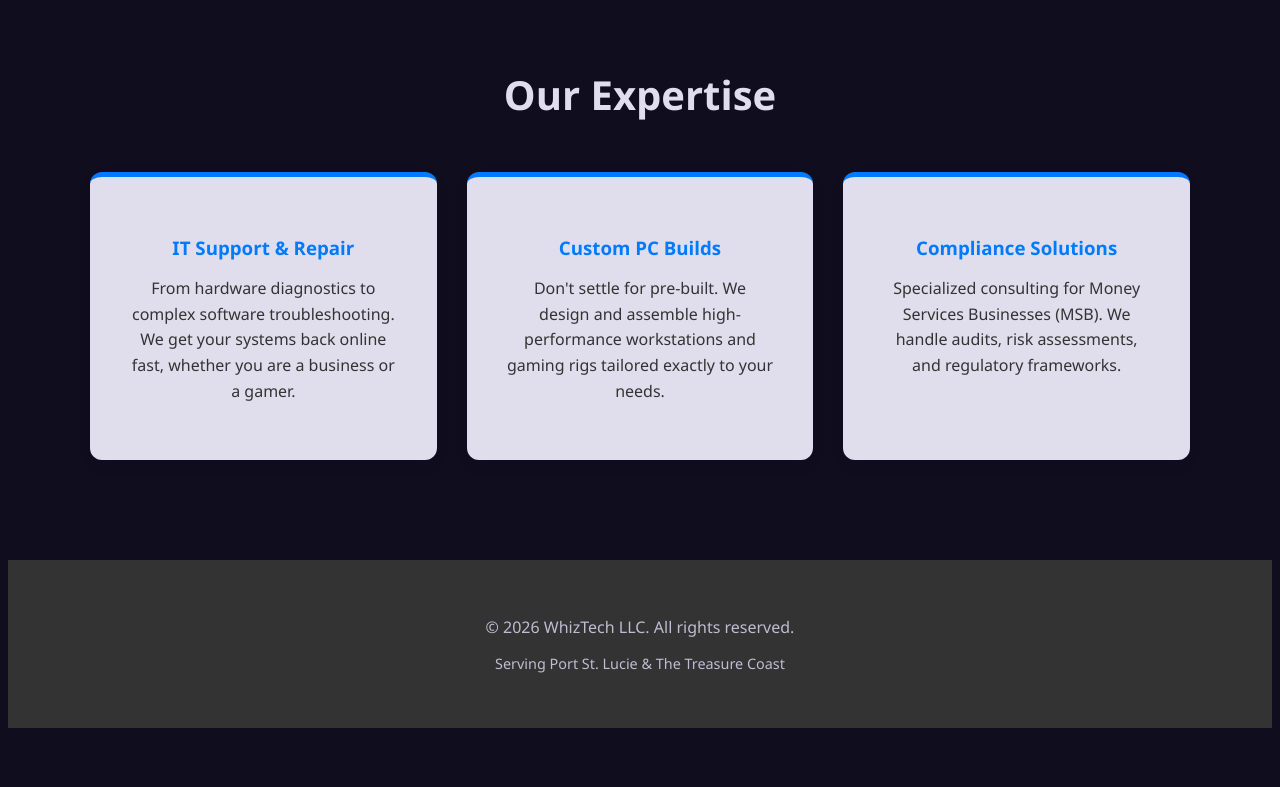
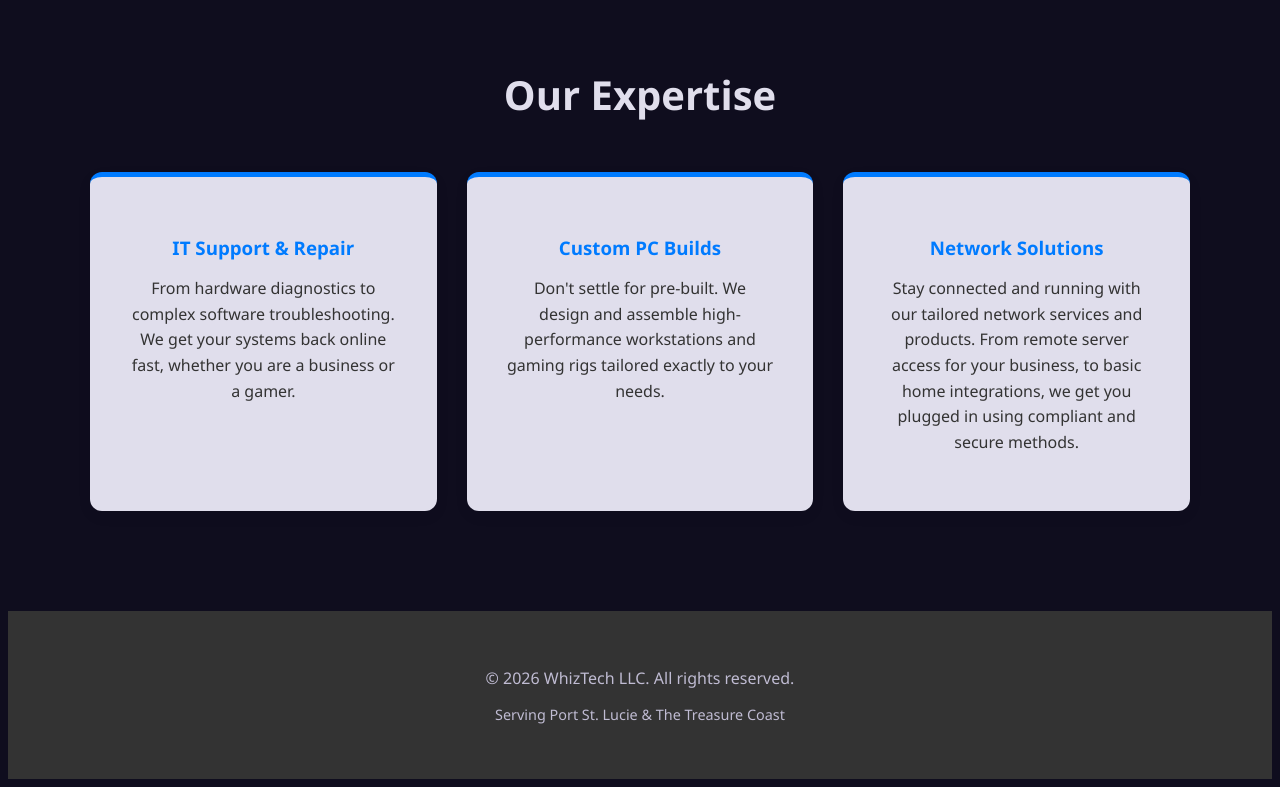
Before and after one commit to mcdanimal/whiztech-website, a Flask app: page / in a window 1280 px wide. Shown: the part 500-1287 px from the top of the page. Before the commit the page ends 1228 px from the top, so only its background shows below. Run offline with Flask 3, Linux system fonts and the light colour scheme; parts of the project's set-up code (start-up, migrations or seed data) failed here and were passed over.

Commit message:
Updated some page text

```diff
--- a/templates/public/index.html
+++ b/templates/public/index.html
@@ -36,8 +36,8 @@
             </div>
 
             <div class="service-card">
-                <h3>Compliance Solutions</h3>
-                <p>Specialized consulting for Money Services Businesses (MSB). We handle audits, risk assessments, and regulatory frameworks.</p>
+                <h3>Network Solutions</h3>
+                <p>Stay connected and running with our tailored network services and products. From remote server access for your business, to basic home integrations, we get you plugged in using compliant and secure methods. </p>
             </div>
         </div>
     </div>
```
